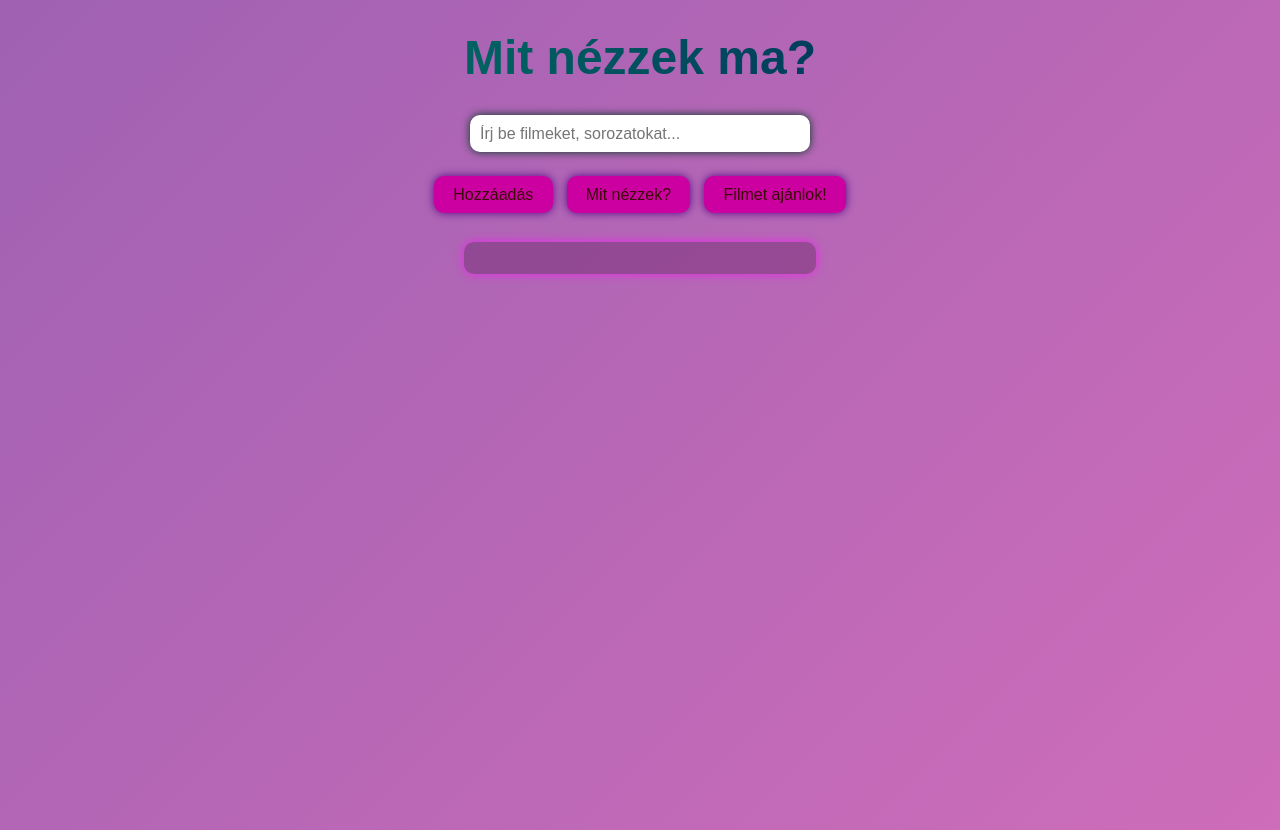
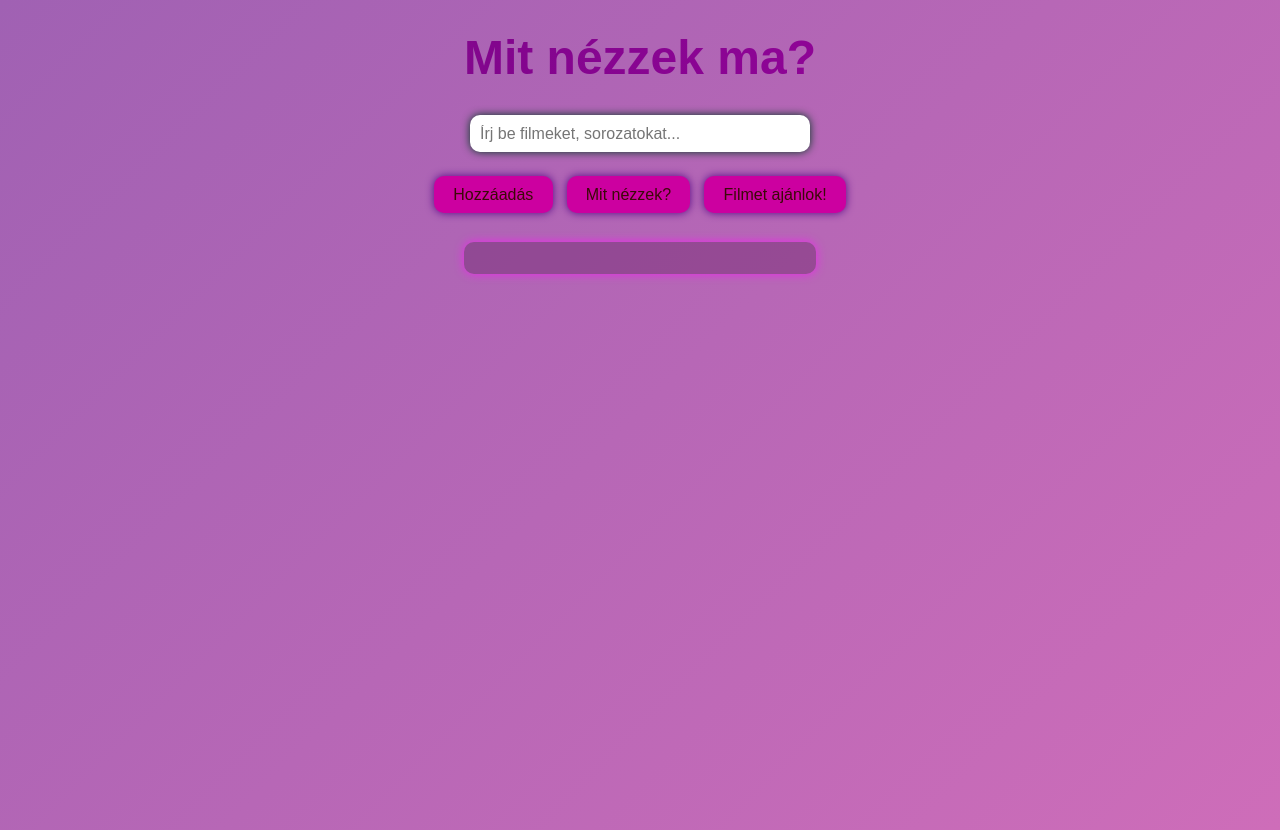
Before and after one commit to Domeesztosz/filmvalasztov2, a plain HTML site: page index.html in a window 1280 px wide. Drawn offline with Linux system fonts and the light colour scheme.

Commit message:
Update style.css

```diff
--- a/style.css
+++ b/style.css
@@ -42,7 +42,7 @@ button {
     padding: 0.6rem 1.2rem;
     font-size: 16px;
     margin: 0.3rem;
-    cursor: pointer;
+    cursor: grab;
     box-shadow: 0 0 8px #560886;
     transition: background-color 0.3s, box-shadow 0.3s;
 }
@@ -88,7 +88,7 @@ body {
   margin: 0;
   min-height: 100vh;
   transition: background 0.05s linear;
-  background-color: #053c00; /* sötét alap */
+  background-color: #860f80; /* sötét alap */
   overflow: hidden;
 }
 .rainbow-text {
@@ -99,14 +99,14 @@ body {
 
   background: linear-gradient(
     90deg,
-    #470101,
-    #643d03,
-    #ffff00,
-    #135a0156,
-    #006161,
-    #022457,
-    #520166,
-    #3b0101
+    #260038,
+    #430253,
+    #630266,
+    #6d016d56,
+    #82058d,
+    #97039c,
+    #b407ac,
+    #ff00d4
   );
   background-size: 300%;
   background-clip: text;
@@ -127,17 +127,17 @@ body {
 body {
   margin: 0;
   padding: 0;
-  background-color: #22831f;
-  cursor: none; /* 🔵 elrejti a kurzort */
+  background-color: #ac0add;
+  cursor: none;
   overflow: hidden;
 }
 
 .trail {
   position: absolute;
-  width: 12px;
-  height: 12px;
+  width: 13px;
+  height: 13px;
   border-radius: 50%;
-  background: rgba(163, 72, 190, 0.6); /* világoskék, áttetsző */
+  background: rgba(255, 0, 179, 0.212); /* világoskék, áttetsző */
   pointer-events: none;
   animation: fadeOut 0.8s ease-out forwards;
 }
```
